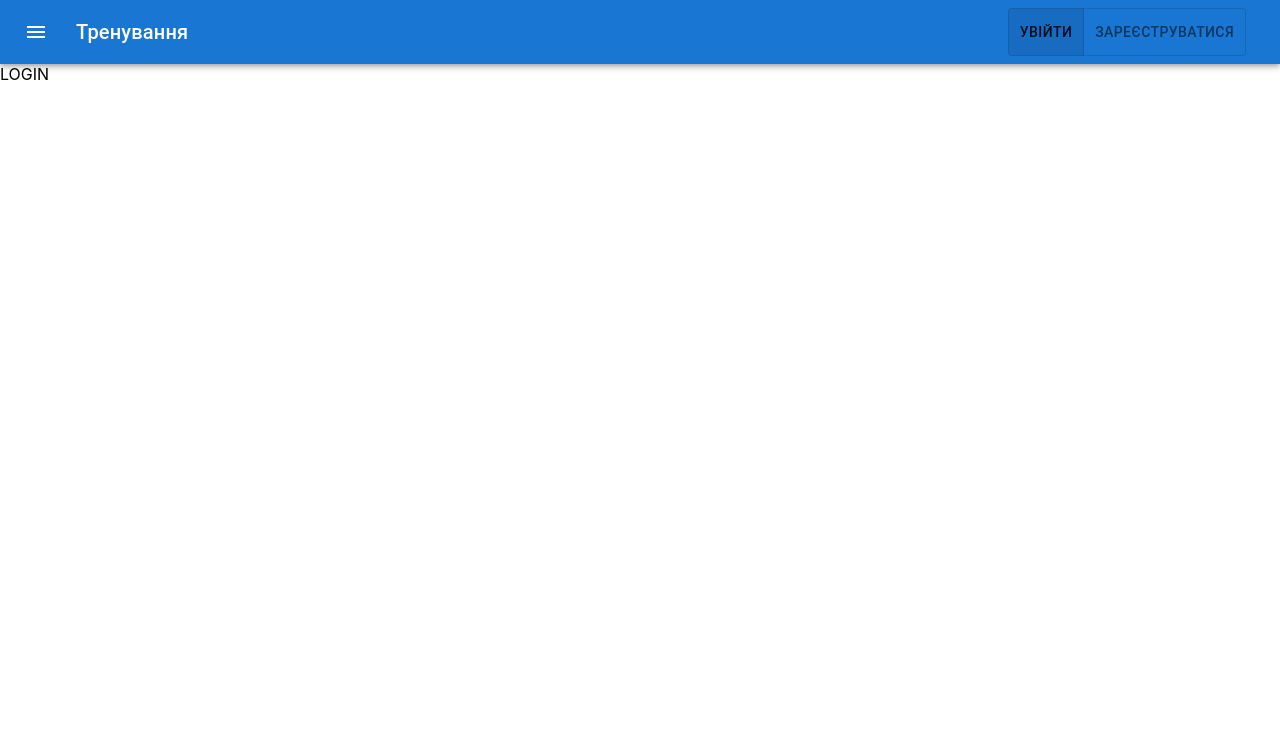
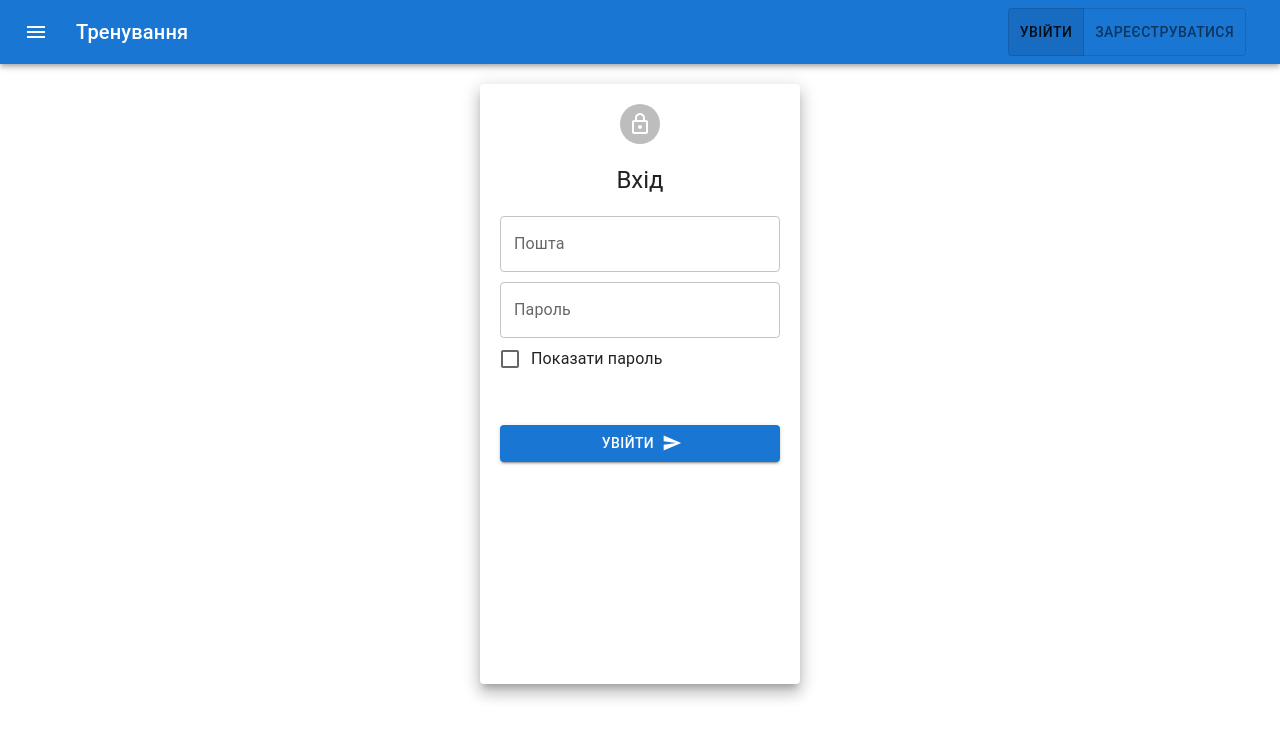
Before and after one commit to IgorKravtsov/training_kit, a React (Create React App) app: page / in a window 1280 px wide. Both pictures are taken after a click on the button "УВІЙТИ". Shown: the top 738 px of the page. Built offline with nearby package versions, Linux system fonts and the light colour scheme.

Commit message:
added form for login and mocked data

```diff
--- a/package.json
+++ b/package.json
@@ -20,6 +20,7 @@
     "@types/node": "^16.11.26",
     "@types/react": "^17.0.40",
     "@types/react-dom": "^17.0.13",
+    "axios": "^0.26.1",
     "firebase": "^9.6.10",
     "gh-pages": "^3.2.3",
     "node-sass": "^7.0.1",
@@ -57,5 +58,8 @@
       "last 1 firefox version",
       "last 1 safari version"
     ]
+  },
+  "devDependencies": {
+    "@types/axios": "^0.14.0"
   }
 }
--- /dev/null
+++ b/src/api/MOCKED_DATA/auth.ts
@@ -0,0 +1,13 @@
+import { AppUser, UserRoles } from 'api/user/user.types'
+import { generateId } from 'utils/generateId'
+
+export const mocked_user: AppUser = {
+  displayName: 'Ihor',
+  email: 'superletsplay7@gmail.com',
+  emailVerified: true,
+  isAnonymous: false,
+  phoneNumber: '+380145124643',
+  photoURL: 'https://pbs.twimg.com/profile_images/1173161429266030592/lJCNA_JC_400x400.jpg',
+  role: UserRoles.ADMIN,
+  uid: generateId(),
+}
--- /dev/null
+++ b/src/api/auth/auth.ts
@@ -0,0 +1,11 @@
+import axios from 'axios'
+import { mocked_user } from 'api/MOCKED_DATA/auth'
+import { LoginRequest, LoginResponse, RegisterRequest, RegisterResponse } from './auth.types'
+
+export const Login = async (request: LoginRequest): Promise<LoginResponse> => {
+  return Promise.resolve({ user: mocked_user })
+}
+
+export const Register = async (request: RegisterRequest): Promise<RegisterResponse> => {
+  return Promise.resolve({ user: mocked_user })
+}
--- /dev/null
+++ b/src/components/FormInput/FormInput.tsx
@@ -0,0 +1,42 @@
+import React from 'react'
+import { Control, Controller, FieldValues } from 'react-hook-form'
+
+import TextField from '@mui/material/TextField'
+import { StandardTextFieldProps } from '@mui/material'
+
+export interface FormInputProps extends Partial<StandardTextFieldProps> {
+  name: string
+  control: Control<FieldValues, any>
+  errors: {
+    [x: string]: any
+  }
+  className?: string
+}
+
+const FormInput: React.FC<FormInputProps> = ({ name, control, errors, className, label, placeholder, type }): React.ReactElement => {
+  return (
+    <Controller
+      name={name}
+      control={control}
+      render={({ field }) => (
+        <TextField
+          {...field}
+          // value={password}
+          // onChange={e => setPassword(e.target.value)}
+          // name='password'
+          label={label}
+          placeholder={placeholder}
+          type={type}
+          error={!!errors[name]?.message}
+          helperText={errors[name]?.message}
+          // inputRef={register}
+          fullWidth
+          // required
+          className={className}
+        />
+      )}
+    />
+  )
+}
+
+export default FormInput
--- a/src/pages/Login/Login.tsx
+++ b/src/pages/Login/Login.tsx
@@ -1,7 +1,86 @@
-import React from 'react'
+import React, { useState } from 'react'
+import { useStyles } from './login.styles'
+
+import { useForm } from 'react-hook-form'
+import { yupResolver } from '@hookform/resolvers/yup'
+import * as yup from 'yup'
+
+import { useNavigate } from 'react-router-dom'
+
+import Grid from '@mui/material/Grid'
+import Paper from '@mui/material/Paper'
+import Avatar from '@mui/material/Avatar'
+import Typography from '@mui/material/Typography'
+
+import LockOutlinedIcon from '@material-ui/icons/LockOutlined'
+import { RouteNames } from '../../routes'
+import { login, selectUser } from 'redux/slices/userSlice'
+import { useAppDispatch, useAppSelector } from 'redux/hooks/typedHooks'
+
+import Form from './components/Form'
+import { error } from 'redux/slices/snackbarSlice'
 
 const Login: React.FC = (): React.ReactElement => {
-  return <div>LOGIN</div>
+  const classes = useStyles()
+
+  const dispatch = useAppDispatch()
+  const navigate = useNavigate()
+
+  const { error: userError } = useAppSelector(selectUser)
+
+  const [isLoading, setIsLoading] = useState(false)
+
+  const validationSchema = yup.object({
+    email: yup.string().email('Це не є правильною поштою').required('Це поле має бути заповнено'),
+    password: yup.string().min(6, 'Мінімальне кол-во символів - 6').required('Це поле має бути заповнено'),
+  })
+  type SubmitData = yup.InferType<typeof validationSchema>
+
+  const formFeatures = useForm({
+    resolver: yupResolver(validationSchema),
+  })
+
+  const onError = (e: any) => {
+    console.log('===ERROR===', e)
+  }
+
+  const onSubmit = async (data: SubmitData) => {
+    const { email, password } = data
+
+    setIsLoading(true)
+    setTimeout(async () => {
+      const response = await dispatch(login({ email, password }))
+      // console.log('===response===', response)
+
+      if (response?.meta.requestStatus !== 'rejected') {
+        navigate(RouteNames.HOME)
+      } else {
+        dispatch(
+          error({
+            message: userError || 'Помилка серверу',
+          })
+        )
+      }
+      setIsLoading(false)
+    }, 1000)
+  }
+
+  return (
+    <>
+      <Paper elevation={10} className={classes.paper}>
+        <Grid container alignItems='center' direction='column'>
+          <Avatar className={classes.avatar}>
+            <LockOutlinedIcon />
+          </Avatar>
+          <Typography variant='h5' className={classes.title}>
+            Вхід
+          </Typography>
+        </Grid>
+
+        <Form isLoading={isLoading} formFeatures={formFeatures} onSubmit={onSubmit} onError={onError} />
+      </Paper>
+    </>
+  )
 }
 
 export default Login
--- /dev/null
+++ b/src/pages/Login/components/Form.tsx
@@ -0,0 +1,70 @@
+import React, { useState } from 'react'
+import { useStyles } from '../login.styles'
+
+import { UseFormReturn } from 'react-hook-form'
+
+import LoadingButton from '@mui/lab/LoadingButton'
+import SendIcon from '@mui/icons-material/Send'
+import Checkbox from '@mui/material/Checkbox'
+import FormControlLabel from '@mui/material/FormControlLabel'
+
+import FormInput from 'components/FormInput/FormInput'
+import FormWrapper from 'components/FormWrapper/FormWrapper'
+
+export interface FormProps {
+  formFeatures: UseFormReturn<any, any>
+
+  onSubmit: (data: any) => void
+  onError?: (error: any) => void
+
+  isLoading?: boolean
+}
+
+const Form: React.FC<FormProps> = ({ formFeatures, onSubmit, onError, isLoading = false }): React.ReactElement => {
+  const classes = useStyles()
+
+  const [isShowPass, setIsShowPass] = useState(false)
+
+  const {
+    control,
+    formState: { errors },
+    watch,
+  } = formFeatures
+
+  watch(['email', 'password'])
+
+  return (
+    <FormWrapper formFeatures={formFeatures} onSubmit={onSubmit} onError={onError}>
+      <FormInput name='email' control={control} errors={errors} label='Пошта' placeholder='Уведіть пошту...' />
+      <FormInput
+        name='password'
+        control={control}
+        errors={errors}
+        label='Пароль'
+        placeholder='Уведіть пароль...'
+        className={classes.password}
+        type={!isShowPass ? 'password' : 'text'}
+      />
+
+      <FormControlLabel
+        control={<Checkbox value={isShowPass} onChange={e => setIsShowPass(e.target.checked)} color='primary' />}
+        label={'Показати пароль'}
+      />
+
+      <LoadingButton
+        loading={isLoading}
+        loadingPosition='start'
+        type='submit'
+        color='primary'
+        variant='contained'
+        className={classes.btn}
+        fullWidth
+        endIcon={<SendIcon />}
+      >
+        Увійти
+      </LoadingButton>
+    </FormWrapper>
+  )
+}
+
+export default Form
--- /dev/null
+++ b/src/pages/Login/login.styles.ts
@@ -0,0 +1,25 @@
+import { makeStyles } from '@mui/styles'
+
+export const useStyles = makeStyles({
+  paper: {
+    padding: 20,
+    minHeight: '70vh',
+    width: 280,
+    margin: '20px auto !important',
+  },
+  avatar: {
+    backgroundColor: '#1bbd7e',
+  },
+  btn: {
+    margin: '45px 0 30px 0 !important',
+  },
+  title: {
+    margin: '20px 0 !important',
+  },
+  password: {
+    marginTop: '10px !important',
+  },
+  forgotPass: {
+    marginTop: '25px !important',
+  },
+})
--- a/src/redux/slices/userSlice.ts
+++ b/src/redux/slices/userSlice.ts
@@ -1,4 +1,6 @@
 import { createAsyncThunk, createSlice, PayloadAction } from '@reduxjs/toolkit'
+import { Login } from 'api/auth/auth'
+import { LoginRequest, LoginResponse } from 'api/auth/auth.types'
 import { AppUser } from 'api/user/user.types'
 // import { AppUser, LoginRegisterRequest, LoginRegisterResponse } from 'api/auth/auth.types'
 // import { loginUser, logoutUser, registerUser } from 'api/auth/auth'
@@ -19,10 +21,10 @@ const initialState: UserSlice = {
 //   return response
 // })
 
-// export const login = createAsyncThunk('user/login', async ({ email, password }: LoginRegisterRequest) => {
-//   const response: AppUser = await loginUser(email, password)
-//   return response
-// })
+export const login = createAsyncThunk('user/login', async (request: LoginRequest) => {
+  const response: LoginResponse = await Login(request)
+  return response
+})
 
 // export const logout = createAsyncThunk('user/logout', async () => {
 //   return await logoutUser()
@@ -39,27 +41,27 @@ const userSlice = createSlice({
       state.user = null
     },
   },
-  // extraReducers: builder => {
-  //   builder
-  //     .addCase(register.fulfilled, (state, action: PayloadAction<AppUser>) => {
-  //       state.user = action.payload
-  //     })
-  //     .addCase(register.rejected, (state, action) => {
-  //       state.error = action.error
-  //     })
-  //     .addCase(login.fulfilled, (state, action) => {
-  //       state.user = action.payload
-  //     })
-  //     .addCase(login.rejected, (state, action) => {
-  //       state.error = action.error
-  //     })
-  //     .addCase(logout.fulfilled, (state, action) => {
-  //       state.user = null
-  //     })
-  //     .addCase(logout.rejected, (state, action) => {
-  //       state.error = action.error
-  //     })
-  // },
+  extraReducers: builder => {
+    builder
+      // .addCase(register.fulfilled, (state, action: PayloadAction<AppUser>) => {
+      //   state.user = action.payload
+      // })
+      // .addCase(register.rejected, (state, action) => {
+      //   state.error = action.error
+      // })
+      .addCase(login.fulfilled, (state, action) => {
+        state.user = action.payload.user
+      })
+      .addCase(login.rejected, (state, action) => {
+        state.error = action.error
+      })
+    // .addCase(logout.fulfilled, (state, action) => {
+    //   state.user = null
+    // })
+    // .addCase(logout.rejected, (state, action) => {
+    //   state.error = action.error
+    // })
+  },
 })
 
 export const { setUser, logOutUser } = userSlice.actions
--- a/src/routes.tsx
+++ b/src/routes.tsx
@@ -27,6 +27,8 @@ export const anonymousRoutes: React.ReactNode[] = [
 
 export const learnerRoutes: React.ReactNode[] = [
   <Route key={RouteNames.HOME} path={RouteNames.HOME} element={<Home />} />,
+  <Route key={RouteNames.LOGIN} path={RouteNames.LOGIN} element={<Login />} />,
+  <Route key={RouteNames.REGISTER} path={RouteNames.REGISTER} element={<Register />} />,
   <Route key={RouteNames.MY_TRAININGS} path={RouteNames.MY_TRAININGS} element={<MyTrainings />} />,
   <Route key={RouteNames.VISIT_DASHBOARD} path={RouteNames.VISIT_DASHBOARD} element={<VisitDashboard />} />,
   <Route key={RouteNames.CHARACTERISTICS} path={RouteNames.CHARACTERISTICS} element={<Characteristics />} />,
```
Also changed, not shown: src/api/auth/auth.types.ts (added, +23 -0 lines), 1 other file (tests, documents, lock files or other folders).
